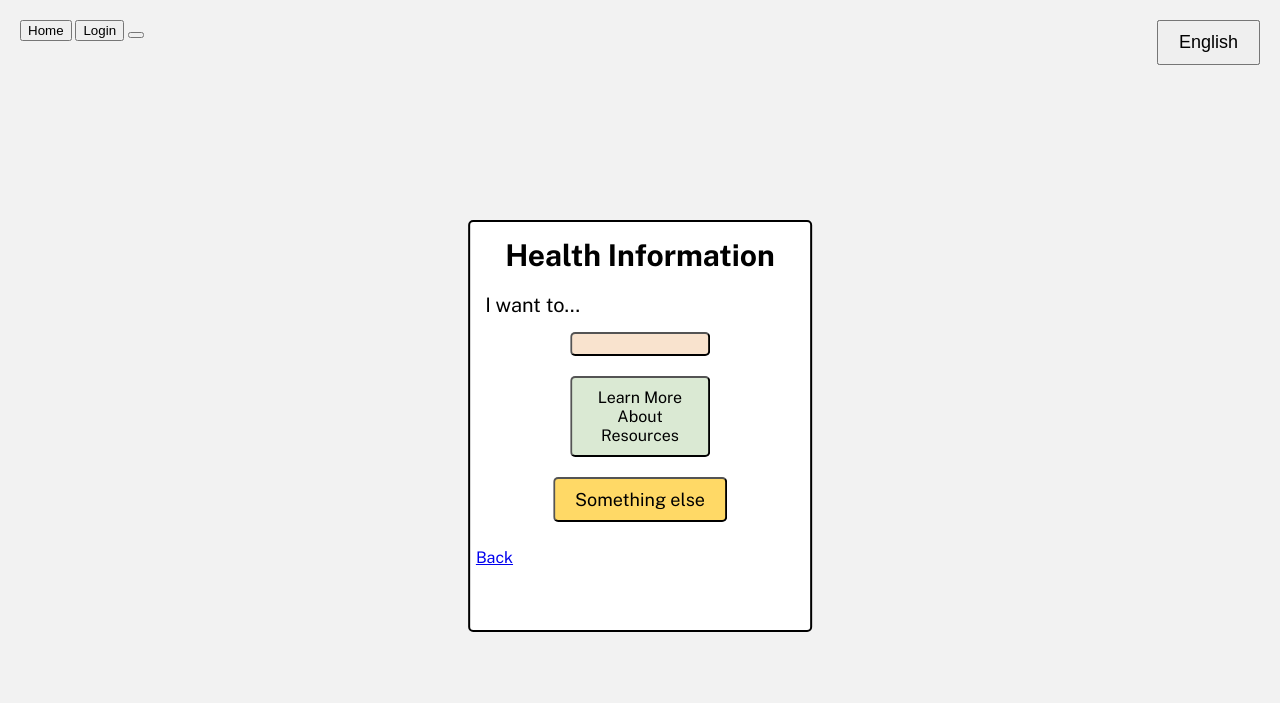
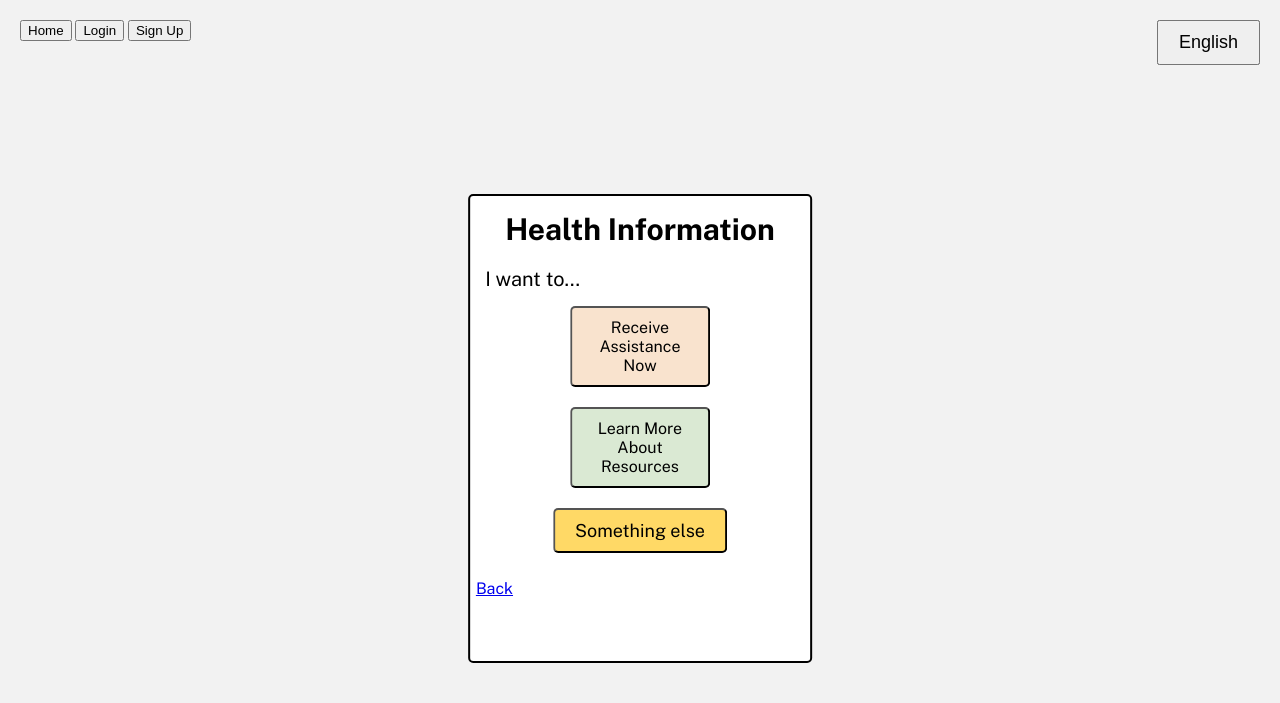
Before and after one commit to uchicago-capp-30320/new-arrivals-chi, a Flask app: page /health in a window 1280 px wide. Shown: the top 703 px of the page. Run offline with Flask 3, Linux system fonts and the light colour scheme.

Commit message:
Debug base template

```diff
--- a/new_arrivals_chi/app/languages/en.json
+++ b/new_arrivals_chi/app/languages/en.json
@@ -17,7 +17,7 @@
         "health": {
             "health_information": "Health Information",
             "learn_more": "Learn More About Resources",
-      "recieve_assistance": "Receive Assistance Now"
+            "receive_assistance": "Receive Assistance Now"
         },
         "home": {
             "find_support": "Find essential support for legal, health, and food needs.",
--- a/new_arrivals_chi/app/languages/es.json
+++ b/new_arrivals_chi/app/languages/es.json
@@ -17,7 +17,7 @@
         "health": {
             "health_information": "Informaci\u00f3n M\u00e9dica",
             "learn_more": "Aprende M\u00e1s de Otros Recursos",
-      "recieve_assistance": "Receive Asistencia Inmediata"
+            "receive_assistance": "Recibir Asistencia Inmediata"
         },
         "home": {
             "find_support": "Encuentra apoyo para tus necesidades legales, de salud o de comida.",
--- a/new_arrivals_chi/app/templates/base.html
+++ b/new_arrivals_chi/app/templates/base.html
@@ -37,14 +37,14 @@ Madeleine Roberts @MadeleineKRoberts
         {% endif %}
         {% if not current_user.is_authenticated %}
         <button onclick="navigateTo('/login', '{{ language }}')" class="navbar-item">{{ translations[language]['util']['login'] }}</button>
-        <button onclick="navigateTo('/signup', '{{ language }}')" class="navbar-item">{{ translations[language]['base'['sign_up']] }}</button>
+        <button onclick="navigateTo('/signup', '{{ language }}')" class="navbar-item">{{ translations[language]['base']['sign_up'] }}</button>
         {% endif %}
     </nav>
 </body>
 
 <form action="/" method="GET">
     <button type="submit" class="language-button">{{ translations[language]['util']['language'] }}</button>
-    <input type="hidden" name="lang" value="{{ language }}">
+    <input type="hidden" name="lang" value="{{ 'es' if language == 'en' else 'es' }}">
 </form>
 
 <div class="container has-text-centered">
```
Lines whose indentation alone changed are shown as unchanged.
